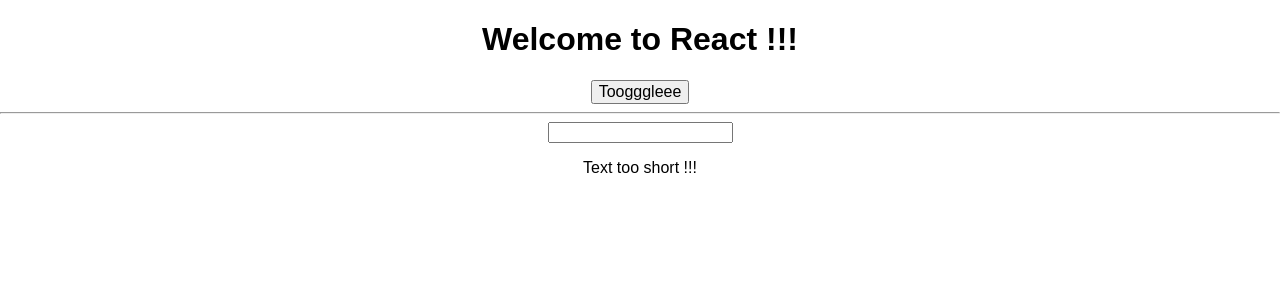
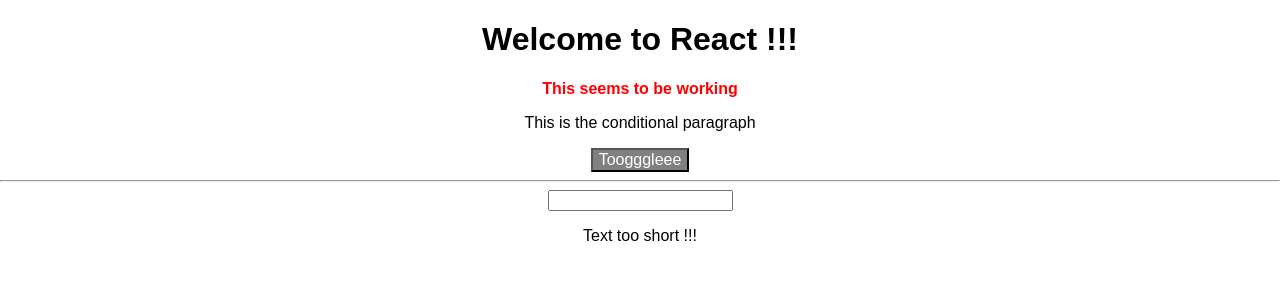
Before and after one commit to milindsahoo329/basics-reactjs, a React (Create React App) app: page / in a window 1280 px wide. Shown: the top 300 px of the page. Built offline with nearby package versions, Linux system fonts and the light colour scheme.

Commit message:
set styles dynamically

```diff
--- a/src/App.css
+++ b/src/App.css
@@ -1,3 +1,11 @@
 .App {
   text-align: center;
 }
+
+.red{
+  color:red;
+}
+
+.bold{
+  font-weight:bold;
+}
--- a/src/App.js
+++ b/src/App.js
@@ -73,7 +73,8 @@
   render() {
 
     const style = {
-      backgroundStyle:'red',
+      backgroundColor:'grey',
+      color:'white',
       font:'inherit',
       border:'5 px solid blue',
       padding:'20 px',
@@ -94,7 +95,20 @@
         })}
         </div>
       );
+      style.backgroundColor='green';
     }
+
+    let classes = ['red','bold'].join(' ');
+
+    let classesList = [];
+
+    if(this.state.persons.length == 1){
+      classesList.push['red'];
+    } else {
+      classesList.push['bold'];
+    }
+
+
 
     const charList = this.state.userInput.split('').map((ch,index) => {
       return <Char
@@ -106,6 +120,8 @@
     return (
       <div className="App">
         <h1 className="App-title">Welcome to React !!!</h1>
+        <p className={classes}>This seems to be working</p>
+        <p className={classesList.join(' ')}>This is the conditional paragraph</p>
         <button
           style={style}
           onClick={this.togglePersonsHandler}>Toogggleee</button>
```
